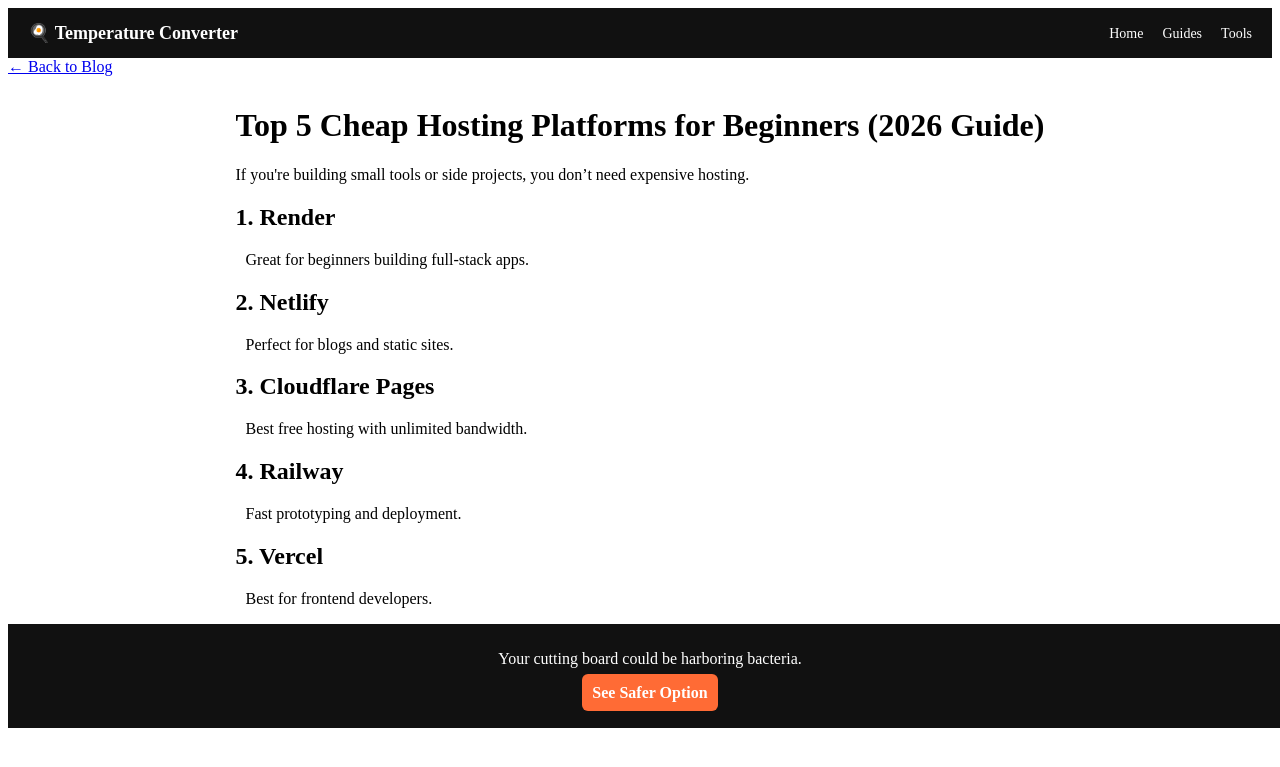
After one commit to cxprofile/cooking-temp-converter, a Flask app: page /blogs/cheap-hosting in a window 1280 px wide. The commit adds this page. Shown: the top 767 px of the page. Run offline with Flask 3, Linux system fonts and the light colour scheme.

Commit message:
Articles added

```diff
--- a/app.py
+++ b/app.py
@@ -18,7 +18,105 @@ def cooking_label(c):
 
 @app.route("/blogs")
 def blog():
-    return render_template("blogs.html")
+ articles = [
+  {
+    "title": "Top 5 Cheap Hosting Platforms",
+    "slug": "cheap-hosting"
+  },
+  {
+    "title": "Pros and Cons of Free Web Hosting",
+    "slug": "free-hosting-pros-cons"
+  }
+ ]
+ return render_template("blogs.html", articles=articles)
+
+@app.route("/blogs/<slug>")
+def article(slug):
+    articles = {
+    "cheap-hosting": {
+        "title": "Top 5 Cheap Hosting Platforms",
+        "content": """
+            <h1>Top 5 Cheap Hosting Platforms for Beginners (2026 Guide)</h1>
+
+            <p>If you're building small tools or side projects, you don’t need expensive hosting.</p>
+
+            <h2>1. Render</h2>
+                <p style="padding-left:10px">Great for beginners building full-stack apps.</p>
+
+            <h2>2. Netlify</h2>
+                <p style="padding-left:10px">Perfect for blogs and static sites.</p>
+
+            <h2>3. Cloudflare Pages</h2>
+                <p style="padding-left:10px">Best free hosting with unlimited bandwidth.</p>
+
+            <h2>4. Railway</h2>
+                <p style="padding-left:10px">Fast prototyping and deployment.</p>
+
+            <h2>5. Vercel</h2>
+                <p style="padding-left:10px">Best for frontend developers.</p>
+        """
+    },
+    "free-hosting-pros-cons":{
+        "title": "Pros and Cons of Free Web Hosting",
+        "content": """
+            <h1>Pros and Cons of Free Hosting for Beginners (2026 Guide)</h1>
+            <h2>Pros:</h2>
+            <ul>
+                <li>Zero Cost
+                    <p>	You don’t pay anything to get started </p>
+                    <p> Perfect for beginners, students, and side projects</p>
+                </li>
+                <li>Easy Setup. Most platforms offer:
+                    <p>	One-click deploy </p>
+                    <p> Githb integration</p>
+                    <p> Simple Dashboards </p>
+                </li>
+                <li>Great for learning and testing
+                    <p>	Practice coding and test ideas</p>
+                    <p> Building portfolio </p>
+                </li>
+                <li>No Commitment
+                    <p>	No contracts and you can stop at anytime</p>
+                </li>
+                <li>Basic Tools included like:
+                    <p>	SSL</p>
+                    <p> Website Builder </p>
+                    <p> Git Integration </p>
+                </li>
+            </ul>
+            <h2>Cons:</h2>
+            <ul>
+                <li>Slow Performance
+                    <p>	Servers are shared with many users </p>
+                    <p> Can be slow and laggy</p>
+                </li>
+                <li>Sites might go offline
+                    <p>	"Sleep after inactivity" </p>
+                </li>
+                <li>Limited Resource
+                    <p>	Storage Limits can be strict </p>
+                    <p> Bandwidth and CPU can be limited </p>
+                </li>
+                <li> Weak security and support
+                    <p> Limited security features </p>
+                    <p> No customer support </p>
+                </li>
+                <li> Hidden Upsells
+                    <p> You'll be pushed to upgrade </p>
+                </li>
+
+            </ul>
+        """
+    }
+   }
+
+    article = articles.get(slug)
+
+    if not article:
+            return "Article not found", 404
+
+    return render_template("article.html", article=article)
+
 
 @app.route("/tools")
 def tools():
--- /dev/null
+++ b/templates/article.html
@@ -0,0 +1,142 @@
+<!DOCTYPE html>
+<html>
+<head>
+    <title>{{ article.title }}</title>
+    <style>
+        .center_content {
+            display: flex;
+            justify-content: center;
+            align-items: center;
+            min-height: 80px;
+            margin-top: 10px;
+            /*border: 2px solid pink;*/
+            text-align: center;
+        }
+
+        .cta-button {
+            background: #ff6b35;
+            color: #fff;
+            text-decoration: none;
+            padding: 10px;
+            border-radius: 6px;
+            font-weight: bold;
+        }
+        .navbar {
+            display: flex;
+            justify-content: space-between;
+            align-items: center;
+            padding: 14px 20px;
+            background: #111;
+            color: white;
+        }
+
+        .logo {
+            font-weight: bold;
+            font-size: 18px;
+        }
+
+        .menu a {
+            color: white;
+            text-decoration: none;
+            margin-left: 15px;
+            font-size: 14px;
+        }
+
+        .menu a:hover {
+            text-decoration: underline;
+        }
+
+        /* CTA Banner */
+        .cta-banner {
+            bottom: 0;
+            width: 100%;
+            background: #111;
+            color: white;
+            padding: 10px;
+            z-index: 1000;
+            position:sticky;
+            text-align: center;
+        }
+
+        /* 🔥 MOBILE FIX */
+        @media (max-width: 600px) {
+        .menu a {
+            font-size: 12px;
+            margin-left: 10px;
+        }
+
+        .center {
+            flex-direction: column;
+        }
+
+        input, select, button {
+            width: 100%;
+        }
+
+        .cta-content {
+            flex-direction: column;
+            text-align: center;
+            padding: 2px;
+            line-height: 1;
+        }
+
+        .cta-button {
+            width: 100%;
+        }
+
+        body {
+            padding-bottom: 20px; /* prevent banner overlap */
+        }
+
+        .container {
+            max-width: auto;
+            margin-top:0px;
+            margin-bottom:0px;
+        }
+
+        .cta-banner {
+            max-width: 600px;
+            min-height:50px;
+            text-align: center;
+            background-color: black;
+            color:white;
+        }
+
+        p {
+            text-align: center;
+            height:auto;
+            flex-direction:inherit;
+        }
+
+        }
+    </style>
+
+</head>
+<body class="container">
+    <div class="navbar">
+    <div class="logo">🍳 Temperature Converter</div>
+    <div class="menu">
+        <a href="/">Home</a>
+        <a href="/blogs">Guides</a>
+        <a href="/tools">Tools</a>
+    </div>
+    </div>
+
+    <a href="/blogs">← Back to Blog</a>
+
+    <div class="center_content">
+        <div style="text-align: left;">
+            {{ article.content | safe }}
+        </div>
+    </div>
+
+
+    <div class="cta-banner">
+      <p>Your cutting board could be harboring bacteria.</p>
+      <p><a href="https://af118ex02ol-dy1iqk2pjpov70.hop.clickbank.net" class="cta-button">See Safer Option</a>
+      </p>
+    </div>
+  </div>
+
+</body>
+</html>
```
Also changed, not shown: templates/blogs.html (+12 -2 lines).
